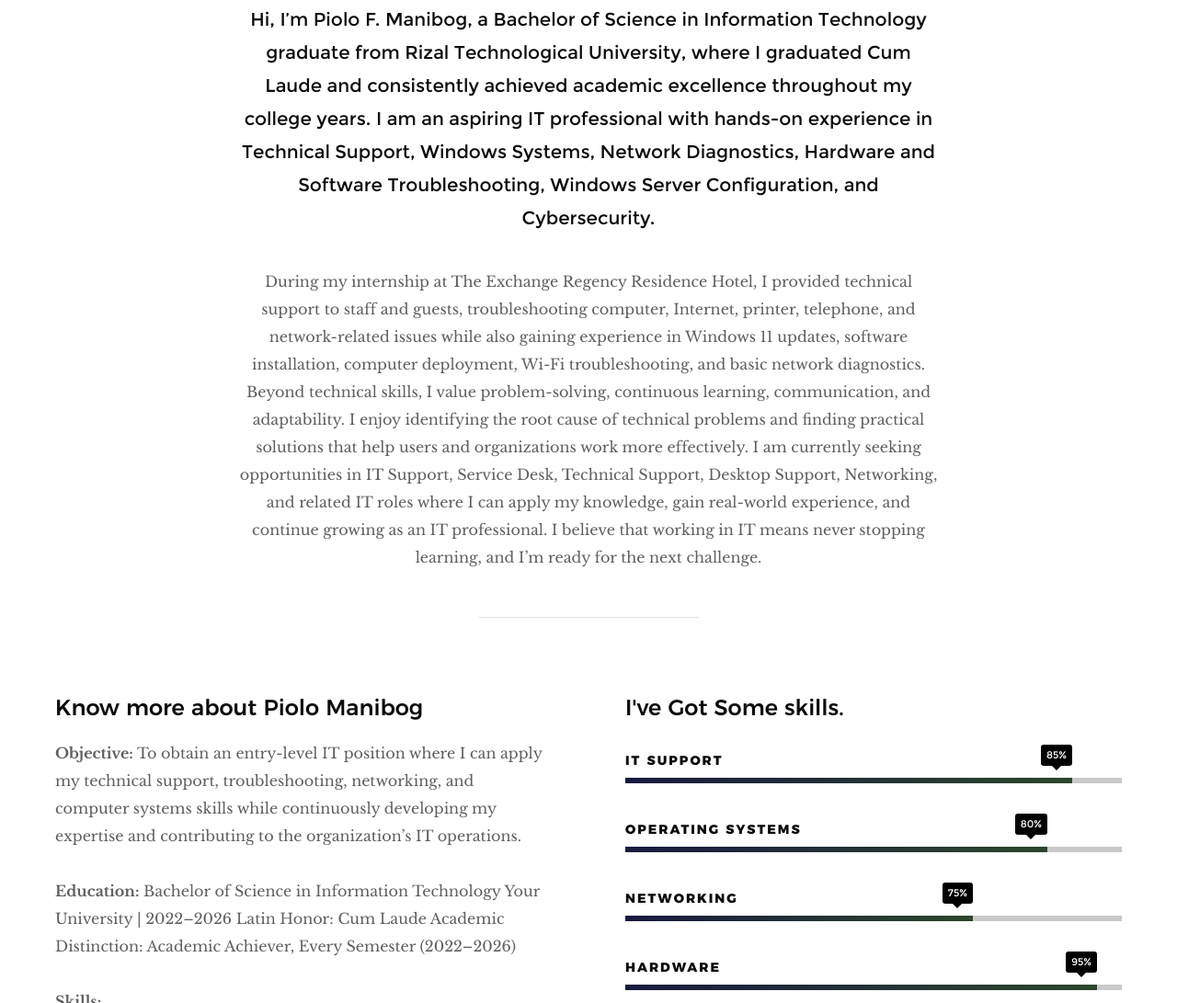
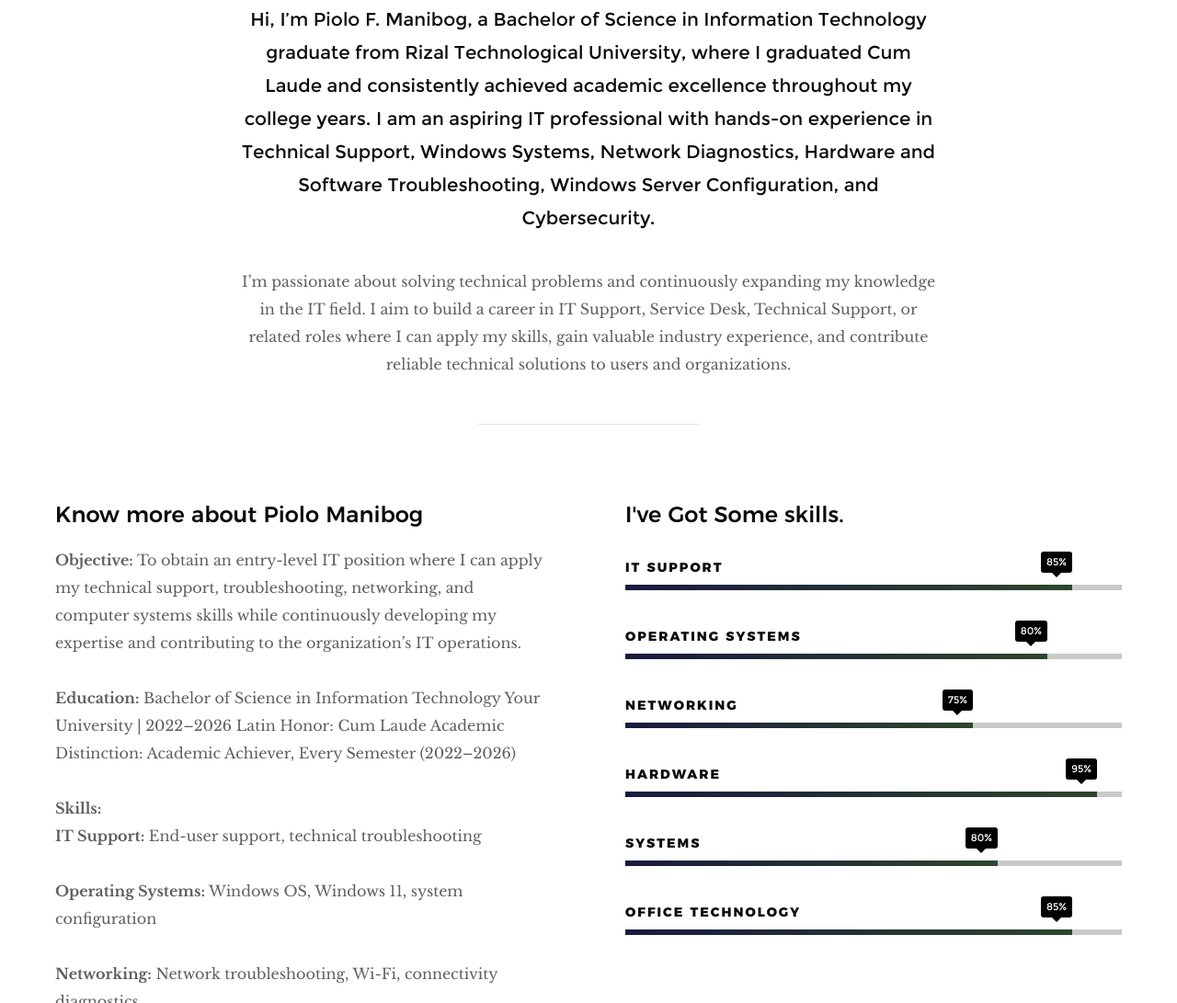
Before and after one commit to PioloFerreria/Piolo, a plain HTML site: page index.html in a window 1280 px wide. Shown: the part 1056-2147 px from the top of the page at 92% size. Drawn offline with Linux system fonts and the light colour scheme.

Commit message:
index.html

```diff
--- a/index.html
+++ b/index.html
@@ -130,9 +130,7 @@
                 <h3>About Me</h3>
                 <h1>About Piolo</h1>
                 <p class="lead">Hi, I’m Piolo F. Manibog, a Bachelor of Science in Information Technology graduate from Rizal Technological University, where I graduated Cum Laude and consistently achieved academic excellence throughout my college years. I am an aspiring IT professional with hands-on experience in Technical Support, Windows Systems, Network Diagnostics, Hardware and Software Troubleshooting, Windows Server Configuration, and Cybersecurity. </p>
-                <p>During my internship at The Exchange Regency Residence Hotel, I provided technical support to staff and guests, troubleshooting computer, Internet, printer, telephone, and network-related issues while also gaining experience in Windows 11 updates, software installation, computer deployment, Wi-Fi troubleshooting, and basic network diagnostics.
-
-Beyond technical skills, I value problem-solving, continuous learning, communication, and adaptability. I enjoy identifying the root cause of technical problems and finding practical solutions that help users and organizations work more effectively. I am currently seeking opportunities in IT Support, Service Desk, Technical Support, Desktop Support, Networking, and related IT roles where I can apply my knowledge, gain real-world experience, and continue growing as an IT professional. I believe that working in IT means never stopping learning, and I’m ready for the next challenge.</p>
+                <p>I’m passionate about solving technical problems and continuously expanding my knowledge in the IT field. I aim to build a career in IT Support, Service Desk, Technical Support, or related roles where I can apply my skills, gain valuable industry experience, and contribute reliable technical solutions to users and organizations.</p>
             </div>
         </div>
 
```
